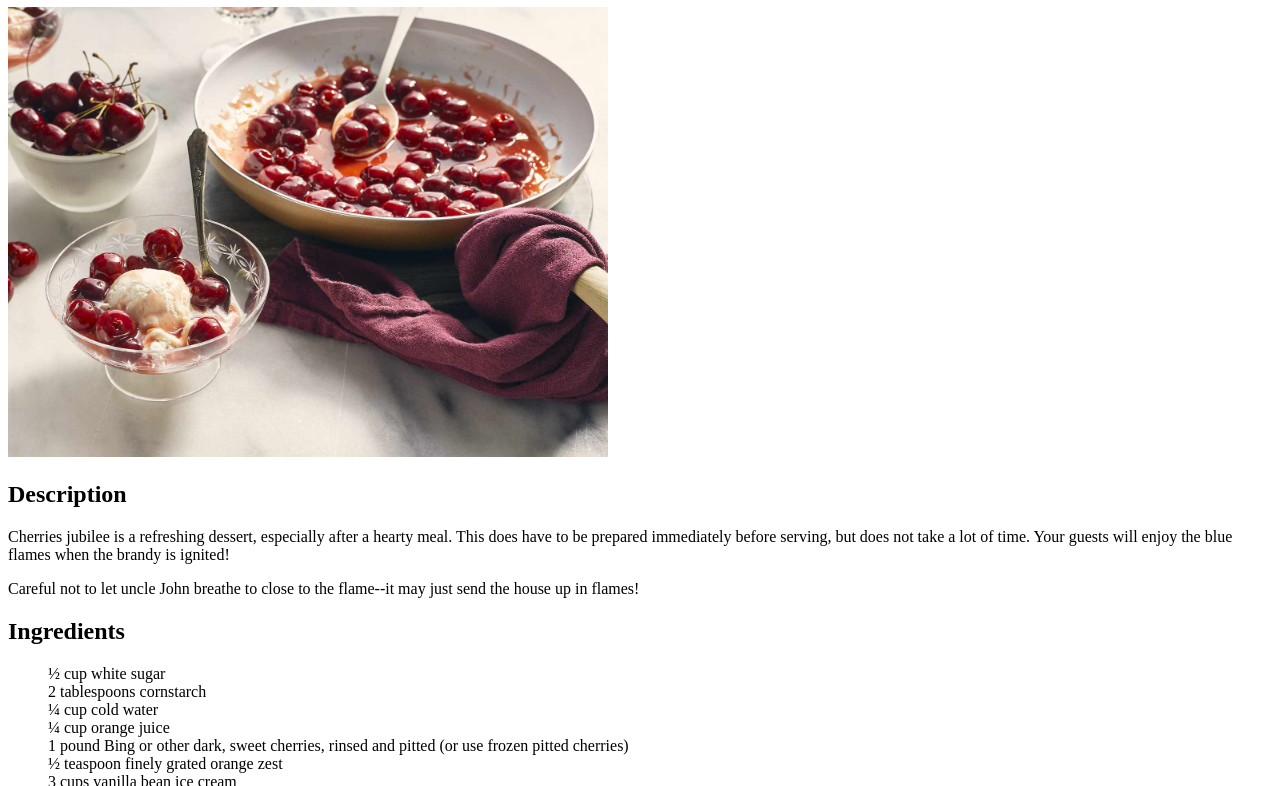
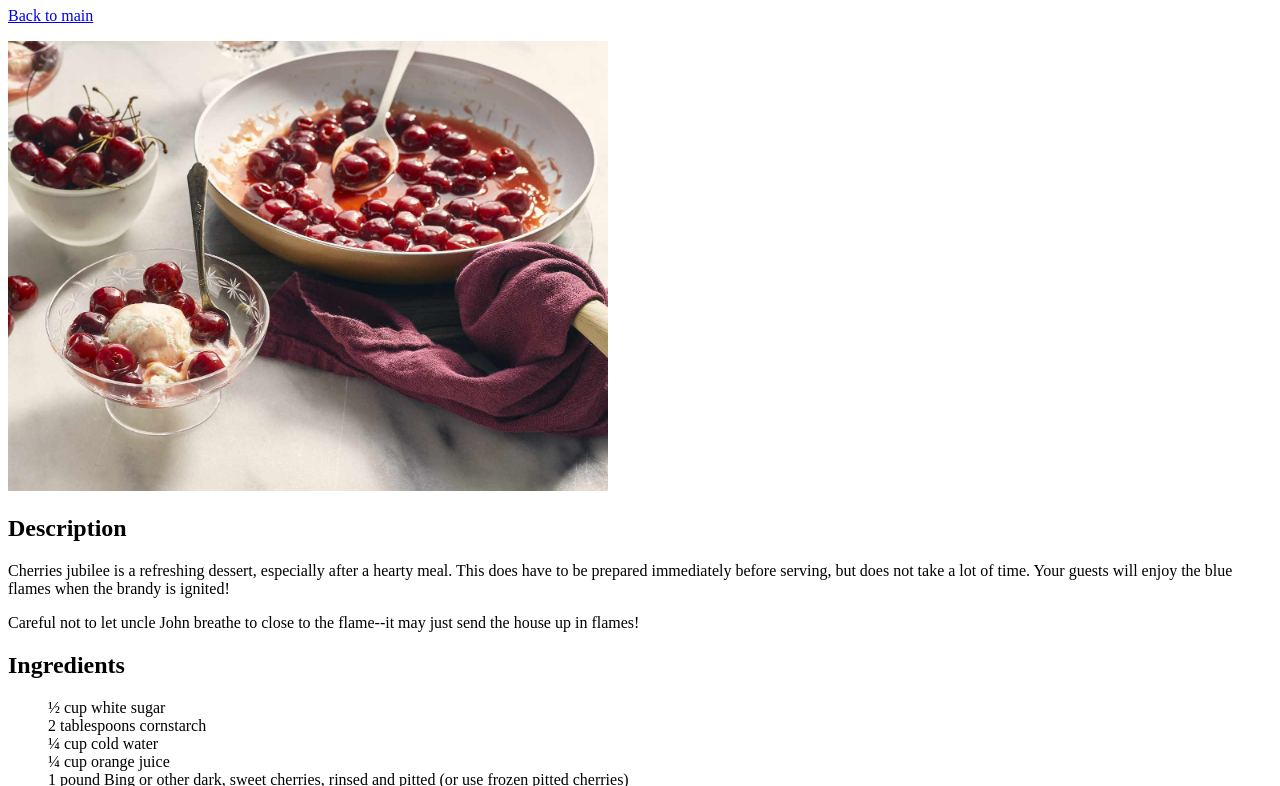
Before and after one commit to hennyCollab/odin-recipes, a plain HTML site: page recipes/cherries-jubilee.html in a window 1280 px wide. Shown: the part 73-859 px from the top of the page. Drawn offline with Linux system fonts and the light colour scheme.

Commit message:
Edit recipes pages to contain link back to main
Added a linked line of text to each recipe page. It will direct pages
browser back to main (index) page, which should enhance site navigation.

```diff
--- a/recipes/cherries-jubilee.html
+++ b/recipes/cherries-jubilee.html
@@ -6,6 +6,7 @@
     </head>
     <body>
         <h1>Classic Cherries Jubilee</h1>
+        <p><a href="../index.html">Back to main</a></p>
         <img src="../images/cherries-jubilee-img.jpg" width="600" alt="Large bowl of cherries jubilee next to smaller bowl of the dessert">
         <h2>Description</h2>
         <p>Cherries jubilee is a refreshing dessert, especially after a hearty meal. This does have to be prepared immediately before serving, but does not take a lot of time. Your guests will enjoy the blue flames when the brandy is ignited!</p>
```
Also changed, not shown: recipes/lemon-merigue-pie.html (+1 -0 lines), recipes/strawberry-rhubarb-crisp.html (+1 -0 lines).
